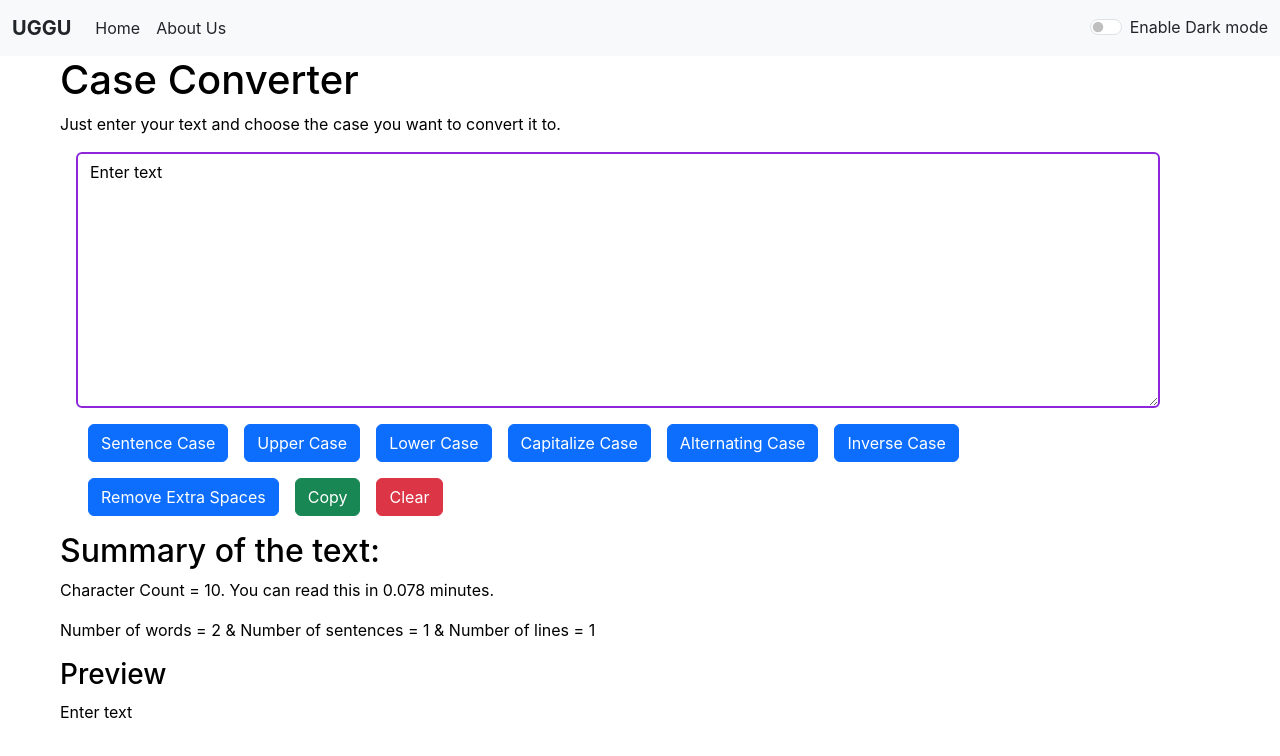
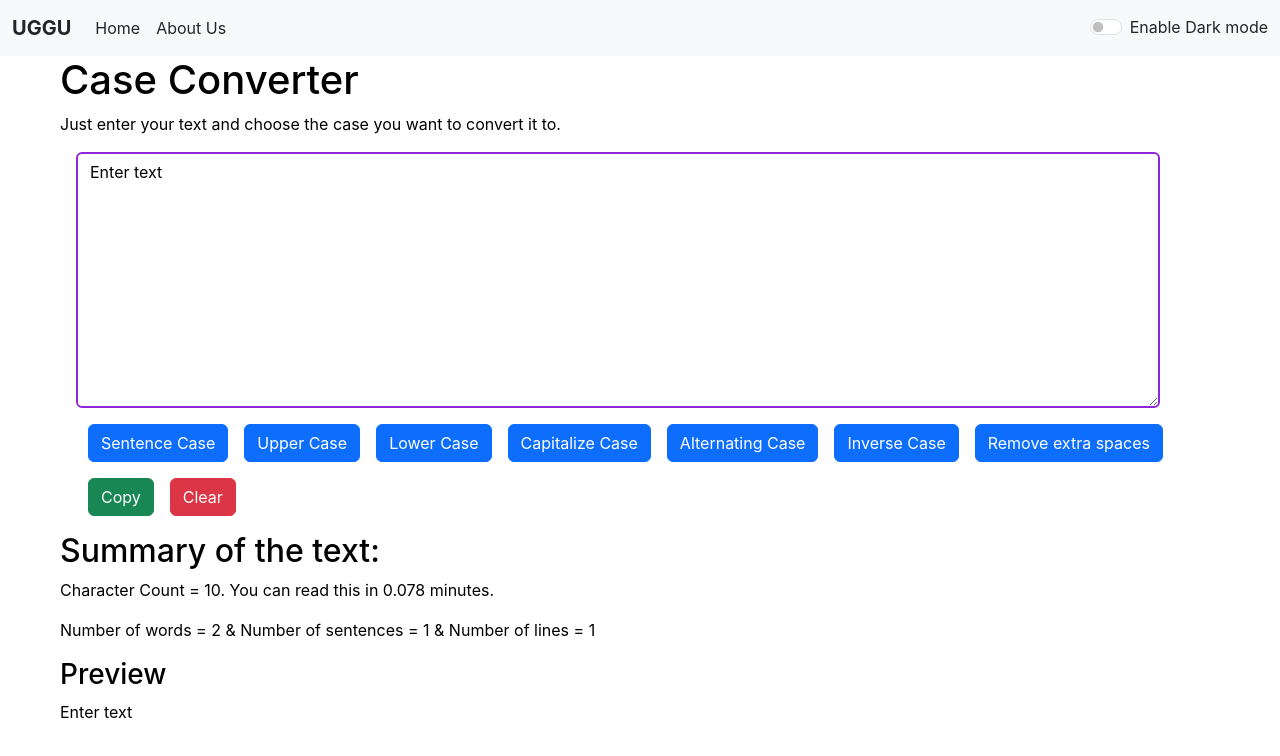
Before and after one commit to UgrasenYadav-eng/uggu, a React (Create React App) app: page / in a window 1280 px wide. Shown: the top 756 px of the page. Built offline with nearby package versions, Linux system fonts and the light colour scheme.

Commit message:
speling correction

```diff
--- a/src/Component/Texta.js
+++ b/src/Component/Texta.js
@@ -100,7 +100,7 @@ export default function Texta(props) {
                     <button className="btn btn-primary mx-2 my-2" onClick={handleCapitalizeClick}>Capitalize Case</button>
                     <button className="btn btn-primary mx-2 my-2" onClick={handleAlternatingClick}>Alternating Case</button>
                     <button className="btn btn-primary mx-2 my-2" onClick={handleInverseClick}>Inverse Case</button>
-                    <button className="btn btn-primary mx-2 my-2" onClick={handleExtraSpaces}>Remove Extra Spaces</button>
+                    <button className="btn btn-primary mx-2 my-2" onClick={handleExtraSpaces}>Remove extra spaces</button>
                     <button className="btn btn-success mx-2 my-2" onClick={handleCopy}>Copy</button>
                     <button className="btn btn-danger mx-2 my-2" onClick={handleClearClick}>Clear</button>
                 </div>
```
